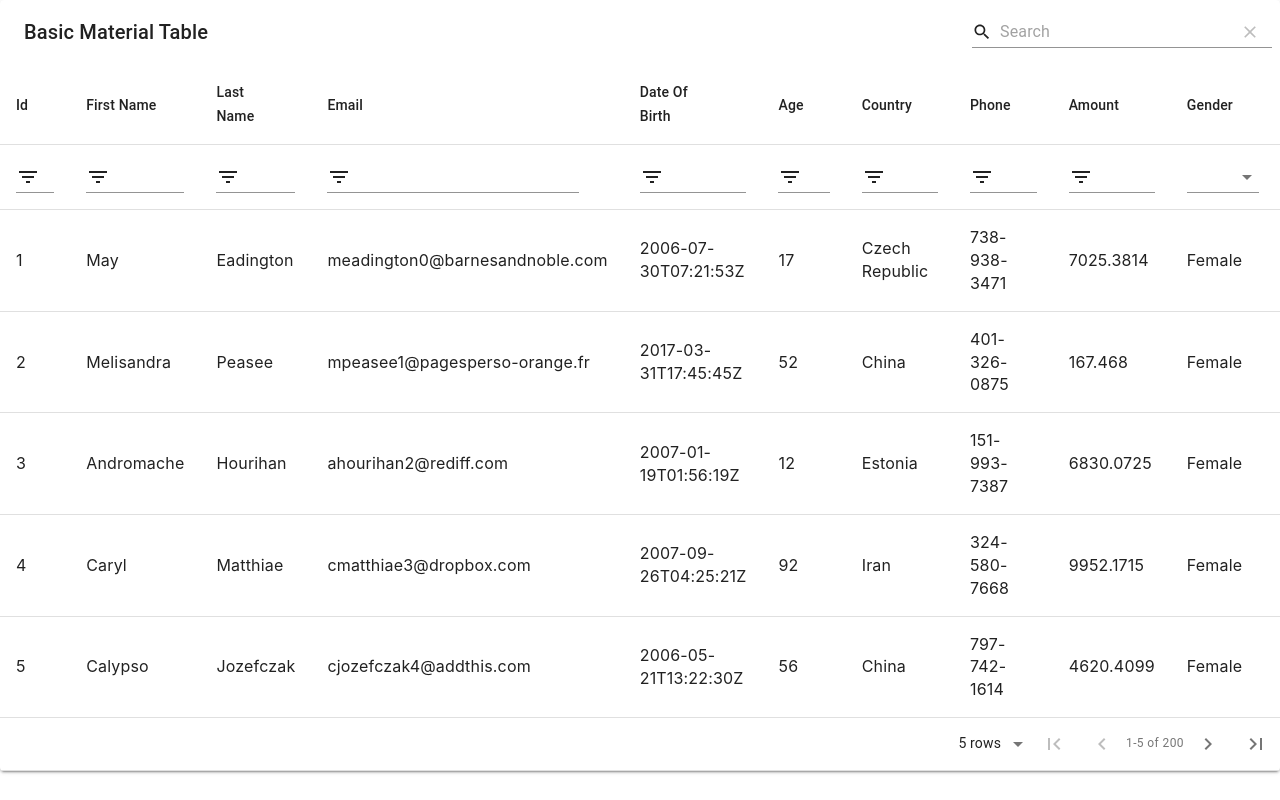
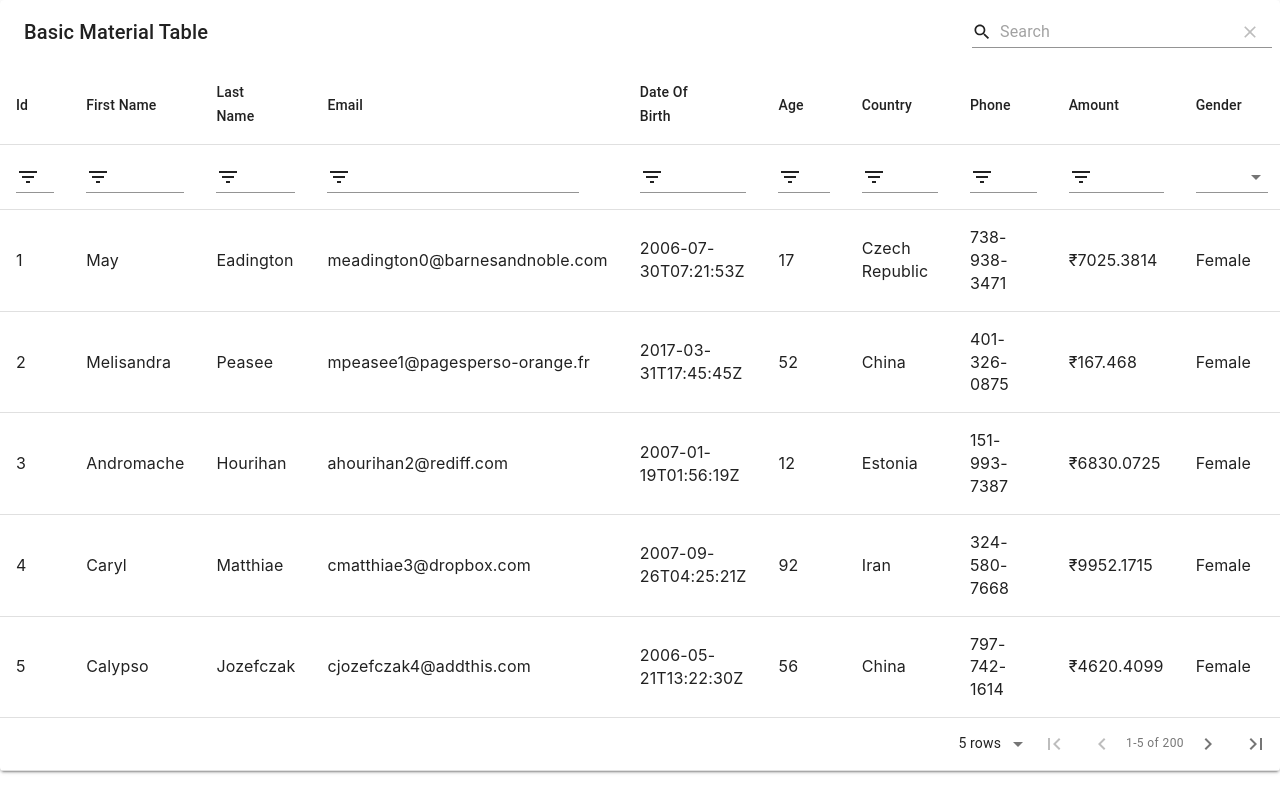
Before and after one commit to sumanmannacs1996/material-table-app, a React (Create React App) app: page / in a window 1280 px wide. Built offline with nearby package versions, Linux system fonts and the light colour scheme.

Commit message:
Adding Rupe symbol before amount using render

```diff
--- a/src/components/BasicTable2.js
+++ b/src/components/BasicTable2.js
@@ -60,7 +60,7 @@ function BasicTable1() {
   { title: 'Age', field: 'age' },
   { title: 'Country', field: 'country' },
   { title: 'Phone', field: 'phone' },
-  { title: 'Amount', field: 'amount' },
+  { title: 'Amount', field: 'amount', render: (row) => `₹${row.amount}` },
   { title: 'Gender', field: 'gender', lookup: { M: 'Male', F: 'Female' } },
   { title: 'Status', field: 'status', lookup: empStatus },
  ];
```
